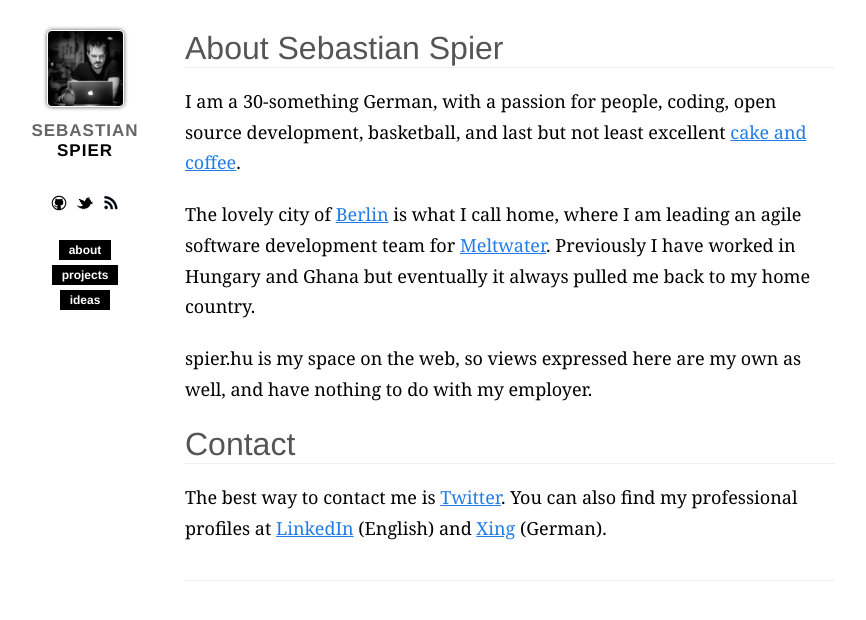
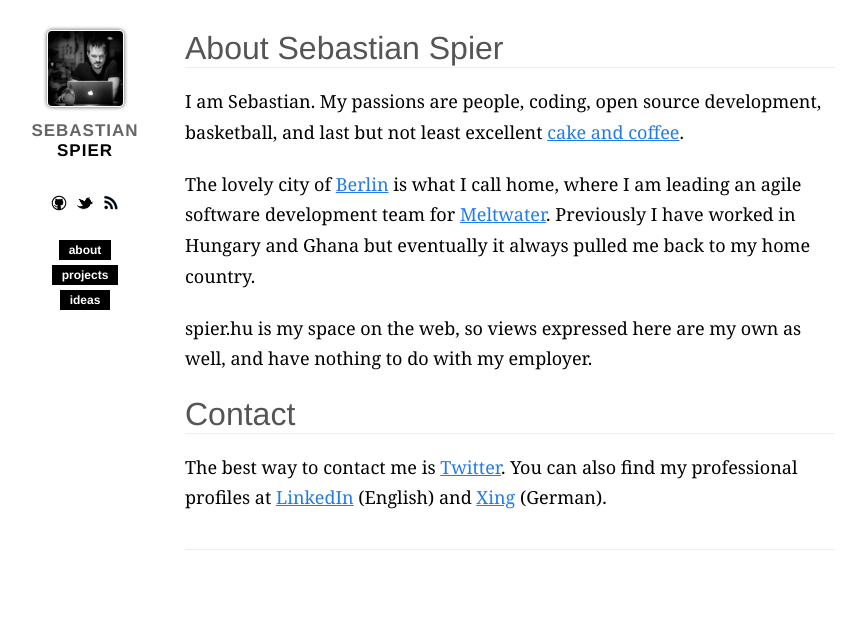
Before and after one commit to spier/spier.github.io, a Jekyll site: the page built from about.md, in a window 1280 px wide. Shown: the top 620 px of the page, without its empty margins (15-881 px from the left). Built offline with Jekyll 4.4.1, drawn with Linux system fonts in a browser that asks for light colours; nearby versions of some CDN libraries; a script that is not in the unit is left out.

Commit message:
Modifying Projects & About page

```diff
--- a/about.md
+++ b/about.md
@@ -3,9 +3,9 @@ layout: static_page
 title: "About Sebastian Spier"
 ---
 
-I am a 30-something German, with a passion for people, coding, open source development, basketball, and last but not least excellent [cake and coffee][].
+I am Sebastian. My passions are people, coding, open source development, basketball, and last but not least excellent [cake and coffee][].
 
-The lovely city of [Berlin][] is what I call home, where I am leading an agile software development team for [Meltwater][meltwater]. Previously I have worked in Hungary and Ghana but eventually it always pulled me back to my home country.
+The lovely city of [Berlin][] is what I call home, where I am leading an agile software development team for [Meltwater][]. Previously I have worked in Hungary and Ghana but eventually it always pulled me back to my home country.
 
 spier.hu is my space on the web, so views expressed here are my own as well, and have nothing to do with my employer.
 
```
Also changed, not shown: other parts of about.md (+4 -9 lines), _posts/projects/2006-01-01-fantasy-rotation.md (+1 -1 lines), _posts/projects/2010-01-01-briefling.md (+1 -1 lines).
